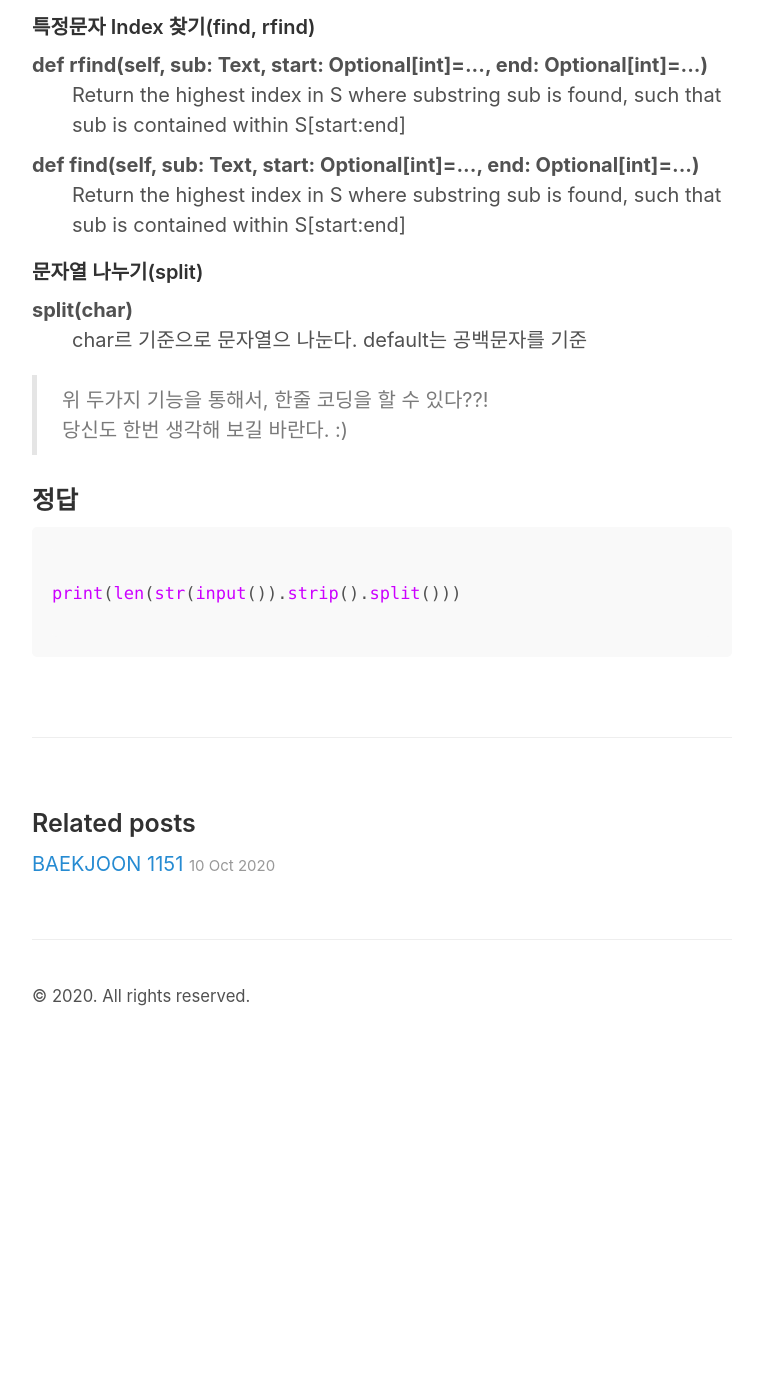
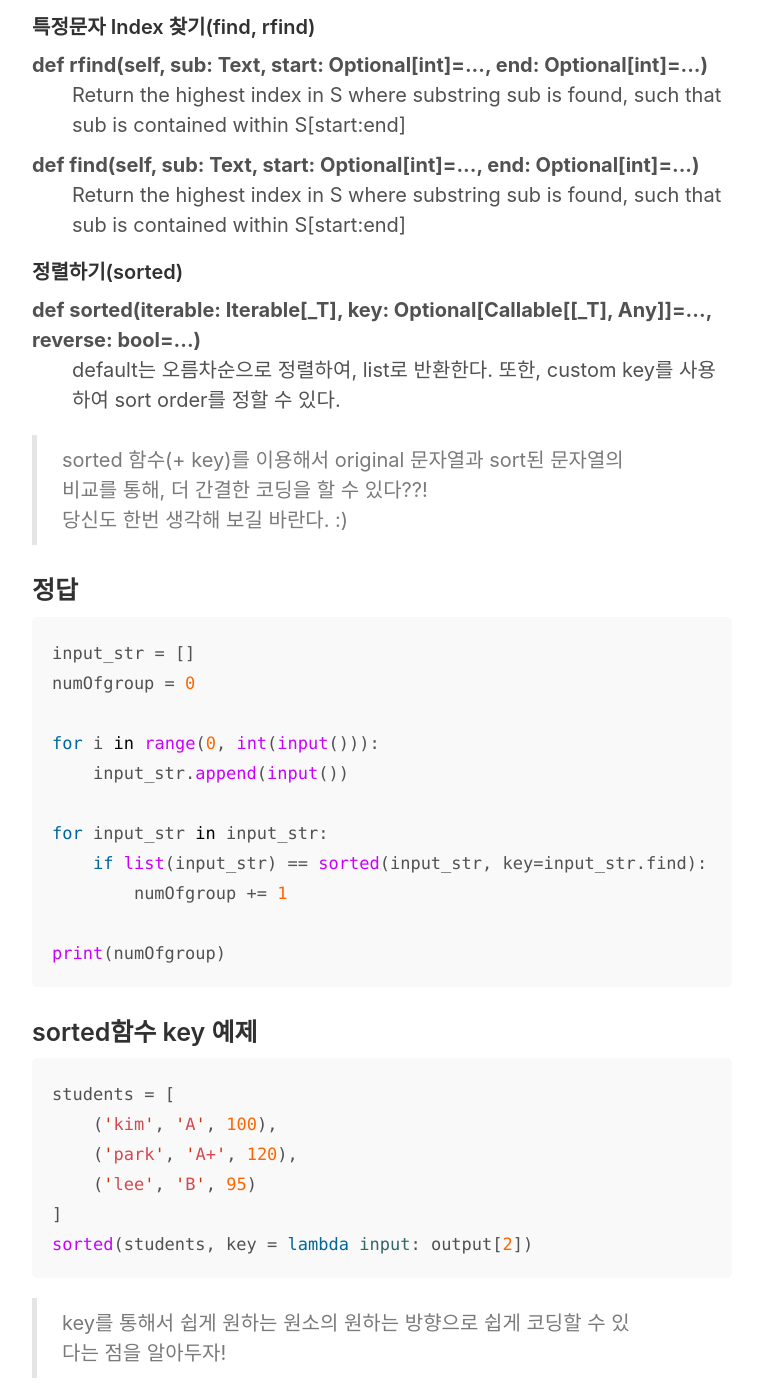
Before and after one commit to Coreenee/coreenee.github.io, a Jekyll site: the page built from _posts/2020-10-11-백준 1316(문제풀이).md, in a window 1280 px wide and 1400 px high, scrolled down 2050 px. Shown: the whole window, without its empty margins (258-1021 px from the left). Built offline with Jekyll 4.4.1, drawn with Linux system fonts in a browser that asks for light colours; before the commit the page ends 3100 px from its top, so only the background shows below that.

Commit message:
1316최종

```diff
--- a/_posts/2020-10-11-백준 1316(문제풀이).md
+++ b/_posts/2020-10-11-백준 1316(문제풀이).md
@@ -57,13 +57,14 @@ print(numOfgroup)
         <dd>Return the highest index in S where substring sub is found, such that sub is contained within S[start:end]</dd>
 </dl>
 
-#### 문자열 나누기(split)
+#### 정렬하기(sorted)
    <dl>
-        <dt>split(char)</dt>
-        <dd>char르 기준으로 문자열으 나눈다. default는 공백문자를 기준</dd>
+        <dt>def sorted(iterable: Iterable[_T], key: Optional[Callable[[_T], Any]]=..., reverse: bool=...)</dt>
+        <dd>default는 오름차순으로 정렬하여, list로 반환한다. 또한, custom key를 사용하여 sort order를 정할 수 있다.</dd>
    </dl>
 
-> 위 두가지 기능을 통해서, 한줄 코딩을 할 수 있다??!
+
+> sorted 함수(+ key)를 이용해서 original 문자열과 sort된 문자열의 비교를 통해, 더 간결한 코딩을 할 수 있다??!
 당신도 한번 생각해 보길 바란다. :)
 
 
@@ -88,7 +89,26 @@ print(numOfgroup)
 
 ### 정답
 ~~~python
+input_str = []
+numOfgroup = 0
 
-print(len(str(input()).strip().split()))
+for i in range(0, int(input())):
+    input_str.append(input())
 
+for input_str in input_str:
+    if list(input_str) == sorted(input_str, key=input_str.find):
+        numOfgroup += 1
+
+print(numOfgroup)
 ~~~
+
+### sorted함수 key 예제
+~~~python
+students = [
+    ('kim', 'A', 100),
+    ('park', 'A+', 120),
+    ('lee', 'B', 95)
+]
+sorted(students, key = lambda input: output[2])
+~~~
+> key를 통해서 쉽게 원하는 원소의 원하는 방향으로 쉽게 코딩할 수 있다는 점을 알아두자!
```
